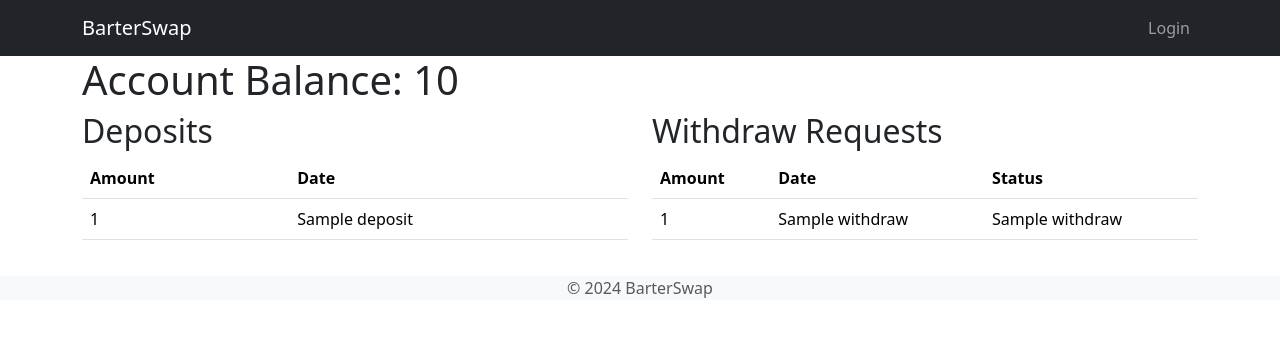
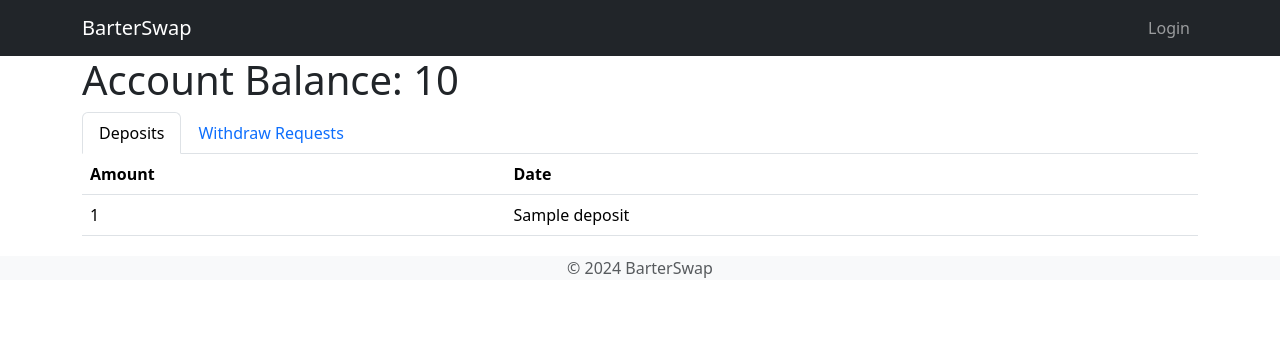
Before and after one commit to berkehanorhon/BarterSwap, a Flask app: template templates/account_balance/account_balance.html in a window 1280 px wide. Shown: the top 356 px of the page. Run offline with Flask 3, Linux system fonts and the light colour scheme; the template is opened without the code that fills it: most values are stand-ins (such as "Sample title", 1, 10 or a date in 2020); some libraries are stand-ins or nearby versions.

Commit message:
user can view all deposits and withdraws

```diff
--- a/templates/account_balance/account_balance.html
+++ b/templates/account_balance/account_balance.html
@@ -5,11 +5,27 @@
 {% endblock %}
 
 {% block content %}
+    <meta charset="utf-8">
+    <meta name="viewport" content="width=device-width, initial-scale=1, shrink-to-fit=no">
+
+
+
+    <!-- jQuery first, then Popper.js, then Bootstrap JS -->
+    <script src="https://code.jquery.com/jquery-3.3.1.slim.min.js"></script>
+    <script src="https://cdnjs.cloudflare.com/ajax/libs/popper.js/1.14.7/umd/popper.min.js"></script>
+    <script src="https://stackpath.bootstrapcdn.com/bootstrap/4.3.1/js/bootstrap.min.js"></script>
     <div class="container">
         <h1>Account Balance: {{ balance }}</h1>
-        <div class="row">
-            <div class="col-md-6">
-                <h2>Deposits</h2>
+        <ul class="nav nav-tabs" id="myTab" role="tablist">
+            <li class="nav-item">
+                <a class="nav-link active" id="deposits-tab" data-toggle="tab" href="#deposits" role="tab" aria-controls="deposits" aria-selected="true">Deposits</a>
+            </li>
+            <li class="nav-item">
+                <a class="nav-link" id="withdraws-tab" data-toggle="tab" href="#withdraws" role="tab" aria-controls="withdraws" aria-selected="false">Withdraw Requests</a>
+            </li>
+        </ul>
+        <div class="tab-content" id="myTabContent">
+            <div class="tab-pane fade show active" id="deposits" role="tabpanel" aria-labelledby="deposits-tab">
                 <table class="table">
                     <thead>
                         <tr>
@@ -27,8 +43,7 @@
                     </tbody>
                 </table>
             </div>
-            <div class="col-md-6">
-                <h2>Withdraw Requests</h2>
+            <div class="tab-pane fade" id="withdraws" role="tabpanel" aria-labelledby="withdraws-tab">
                 <table class="table">
                     <thead>
                         <tr>
```
Lines whose indentation alone changed are shown as unchanged.
